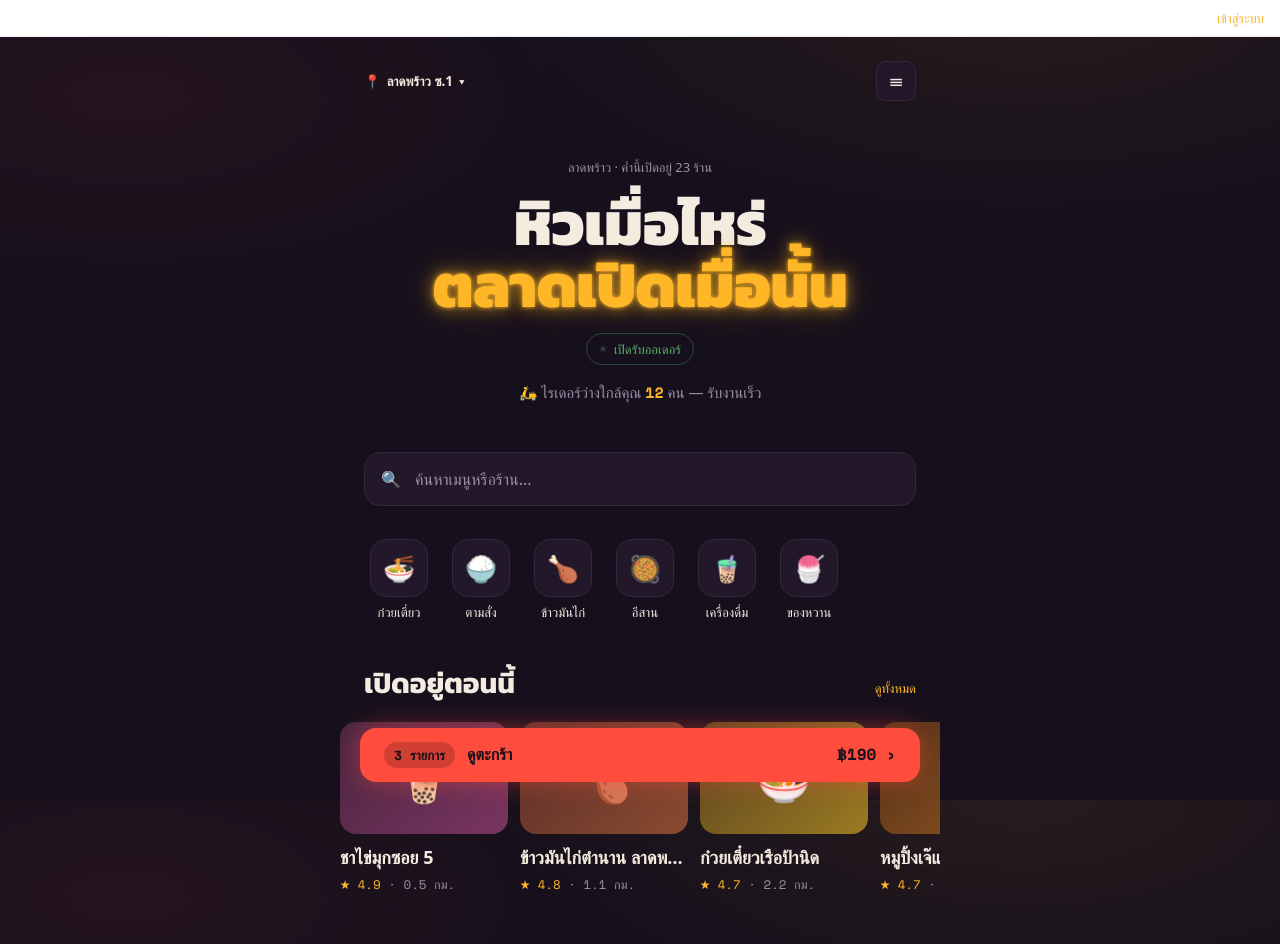
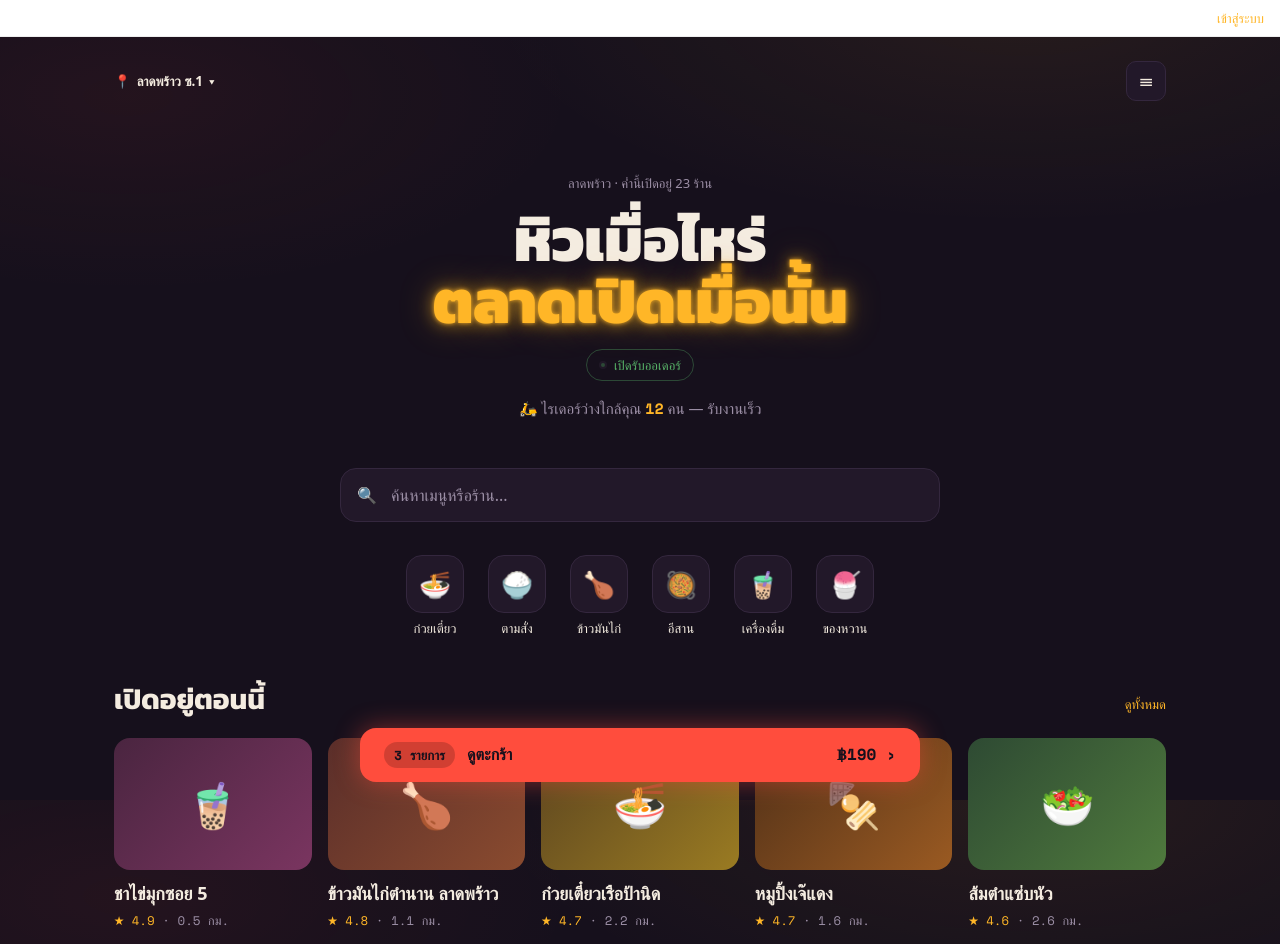
Before and after one commit to Kanokpol-Natekuakul/food_delivery_app, a React (Vite) app in the folder apps/web/: page / in a window 1280 px wide. Shown: the top 944 px of the page. Built offline with nearby package versions, Linux system fonts and the light colour scheme; no server answers; a web font is replaced by a local one.

Commit message:
feat(ui): enhance responsiveness of various components for tablet and desktop views

```diff
--- a/apps/web/src/ui/pages/Admin.css
+++ b/apps/web/src/ui/pages/Admin.css
@@ -99,3 +99,15 @@
 .a-money{font-family:var(--mono); font-size:var(--fs-label); color:var(--paper)}
 .a-split{font-family:var(--mono); font-size:.72rem; color:var(--paper-dim); line-height:1.5}
 .a-note{font-size:var(--fs-label); color:var(--paper-dim); line-height:1.5}
+
+/* ── Responsive: tablet/desktop — แอดมินกว้างขึ้น, รายการออเดอร์กาง grid ── */
+@media (min-width:768px){
+  .admin{max-width:760px}
+}
+@media (min-width:1024px){
+  .admin{max-width:1040px}
+  .a-orders{grid-template-columns:1fr 1fr}
+  .a-disputes{display:grid; grid-template-columns:1fr 1fr; gap:var(--sp-3)}
+  .a-disputes .a-h2{grid-column:1 / -1; margin-bottom:0}
+  .a-disputes .a-dispute{margin-bottom:0}
+}
--- a/apps/web/src/ui/pages/AllRestaurants.css
+++ b/apps/web/src/ui/pages/AllRestaurants.css
@@ -18,3 +18,13 @@
 .allr-meta { font-family: var(--mono); font-size: .78rem; color: var(--paper-dim); display: flex; gap: 12px; align-items: center; }
 .allr-meta .rate { color: var(--mango); }
 .allr-meta .offzone { color: var(--chili); border: 1px solid rgba(255,77,61,.4); border-radius: var(--r-pill); padding: 1px 8px; font-size: .72rem; }
+
+/* ── Responsive: tablet/desktop ── */
+@media (min-width:768px){
+  .allr{max-width:760px}
+  .allr-list{grid-template-columns:1fr 1fr}
+}
+@media (min-width:1024px){
+  .allr{max-width:1100px}
+  .allr-list{grid-template-columns:repeat(3,1fr)}
+}
--- a/apps/web/src/ui/pages/Cart.css
+++ b/apps/web/src/ui/pages/Cart.css
@@ -35,3 +35,13 @@
 .cart .placebar .btn{width:100%; display:flex; align-items:center; justify-content:space-between; gap:12px}
 .cart .placebar .btn:disabled{cursor:not-allowed; justify-content:center; color:var(--paper-dim)}
 .cart .placebar .total{font-family:var(--mono)}
+
+/* ── Responsive: desktop — รายการซ้าย / สรุปยอด ขวา (sticky) ── */
+@media (min-width:1024px){
+  .cart{max-width:960px; display:grid; grid-template-columns:1fr 340px;
+    grid-auto-flow:row dense; column-gap:var(--sp-7); row-gap:var(--sp-3); align-items:start}
+  .cart-back,.cart-title,.cart-shop{grid-column:1 / -1}
+  .cart .lines{grid-column:1; margin-bottom:0}
+  .cart .summary{grid-column:2; position:sticky; top:var(--sp-5); border-top:none;
+    background:var(--ink-card); border:1px solid var(--ink-line); border-radius:var(--r); padding:var(--sp-5)}
+}
--- a/apps/web/src/ui/pages/Home.css
+++ b/apps/web/src/ui/pages/Home.css
@@ -148,7 +148,21 @@
   @keyframes blink{0%,70%{opacity:1}71%,100%{opacity:.35}}
 }
 
-@media (min-width:600px){
+/* ── Responsive: tablet/desktop (มือถือ-first คงเดิม) ── */
+@media (min-width:768px){
+  .home{max-width:760px}
+  .home .hero{padding-top:var(--sp-6)}
   .home .near{grid-template-columns:1fr 1fr}
-  .home .hero{padding-top:var(--sp-6)}
+  .home .cats{justify-content:center; flex-wrap:wrap; margin-inline:0; padding-inline:0}
 }
+@media (min-width:1024px){
+  .home{max-width:1100px}
+  .home .hero{padding-top:var(--sp-7)}
+  .home .search{max-width:600px; margin-inline:auto}
+  /* แถว "เปิดอยู่ตอนนี้" — เดสก์ท็อปกาง grid แทนเลื่อนแนวนอน (ไม่ต้องลาก/หมุน wheel) */
+  .home .stalls .hscroll{display:grid; grid-template-columns:repeat(auto-fill,minmax(190px,1fr));
+    gap:var(--sp-4); overflow:visible; margin-inline:0; padding-inline:0}
+  .home .stall{width:auto}
+  .home .stall .thumb{height:132px}
+  .home .near{grid-template-columns:repeat(3,1fr)}
+}
--- a/apps/web/src/ui/pages/Menu.css
+++ b/apps/web/src/ui/pages/Menu.css
@@ -65,3 +65,12 @@
 .menu .addbar .btn{width:100%; display:flex; align-items:center; justify-content:space-between; gap:12px}
 .menu .addbar .btn:disabled{cursor:not-allowed; justify-content:center; color:var(--paper-dim)}
 .menu .addbar .total{font-family:var(--mono)}
+
+/* ── Responsive: tablet/desktop — หน้าเลือกเมนูเดี่ยว คงโฟกัสกลางจอ แค่กว้างขึ้น ── */
+@media (min-width:768px){
+  .menu{max-width:680px}
+}
+@media (min-width:1024px){
+  .menu{max-width:760px}
+  .menu .dish{height:280px}
+}
--- a/apps/web/src/ui/pages/Merchant.css
+++ b/apps/web/src/ui/pages/Merchant.css
@@ -29,3 +29,9 @@
 .m-actions{display:flex; flex-wrap:wrap; gap:var(--sp-3); margin-top:var(--sp-5)}
 .m-actions .btn{flex:1 1 auto; min-width:120px; text-align:center; justify-content:center}
 .m-idle{margin:0; color:var(--paper-dim); font-size:var(--fs-data)}
+
+/* ── Responsive: tablet/desktop — คอนโซลร้านกว้างขึ้น อ่านใบออเดอร์สบายตา ── */
+@media (min-width:768px){
+  .merchant{max-width:720px}
+  .m-actions .btn{flex:0 1 auto; min-width:160px}
+}
--- a/apps/web/src/ui/pages/Restaurant.css
+++ b/apps/web/src/ui/pages/Restaurant.css
@@ -74,3 +74,13 @@
 /* not found */
 .resto--missing .empty{text-align:center; padding:18vh var(--gutter) 0; color:var(--paper-dim)}
 .resto--missing .big{font-size:54px; margin-bottom:var(--sp-3)}
+
+/* ── Responsive: tablet/desktop — เมนูกาง 2 คอลัมน์ ── */
+@media (min-width:768px){
+  .resto{max-width:820px}
+  .dishes{grid-template-columns:1fr 1fr}
+}
+@media (min-width:1024px){
+  .resto{max-width:1000px}
+  .resto-hero{height:240px}
+}
--- a/apps/web/src/ui/pages/Rider.css
+++ b/apps/web/src/ui/pages/Rider.css
@@ -37,3 +37,9 @@
 .r-actions .btn{flex:1 1 auto; min-width:120px; text-align:center; justify-content:center}
 .r-actions .btn:disabled{opacity:.45; cursor:not-allowed}
 .r-idle{margin:0; color:var(--paper-dim); font-size:var(--fs-data)}
+
+/* ── Responsive: tablet/desktop — คอนโซลไรเดอร์กว้างขึ้น ── */
+@media (min-width:768px){
+  .rider{max-width:720px}
+  .r-actions .btn{flex:0 1 auto; min-width:160px}
+}
```
